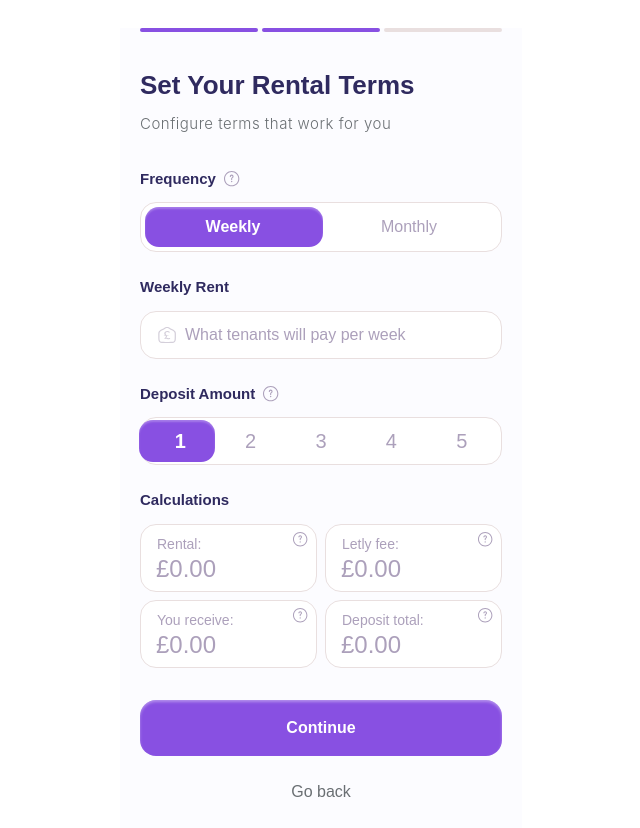
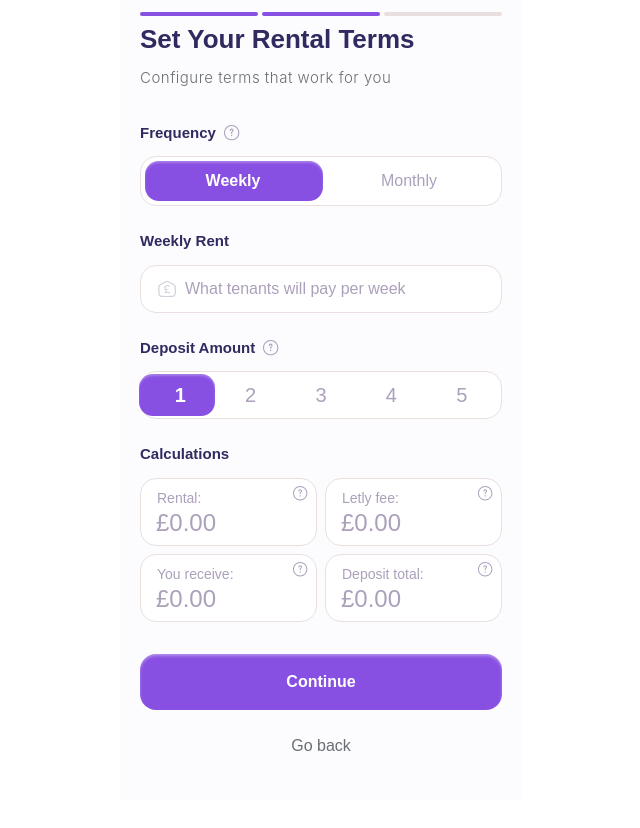
Before and after one commit to SalvSith/43523452234, a React (Create React App) app: page / in a window 1280 px wide. Shown: the whole page, without its empty margins (319-959 px from the left). After the commit the page ends 800 px from the top, so only its background shows below. Built offline with nearby package versions, Linux system fonts and the light colour scheme.

Commit message:
Update PricingDeposit component - latest changes

```diff
--- a/src/components/PricingDeposit.tsx
+++ b/src/components/PricingDeposit.tsx
@@ -592,9 +592,9 @@ const PricingDeposit: React.FC = () => {
       style={{ backgroundColor: theme.background }}
     >
       {/* Header */}
-      <div className="h-[38px] relative">
+      <div className="h-[20px] relative">
         {/* Progress Indicator */}
-        <div className="h-1 mx-5 mt-7 flex gap-1">
+        <div className="h-1 mx-5 pt-3 flex gap-1">
           <div
             className="flex-1 h-1 rounded-sm transition-all duration-300"
             style={{ backgroundColor: theme.primaryButton }}
```
